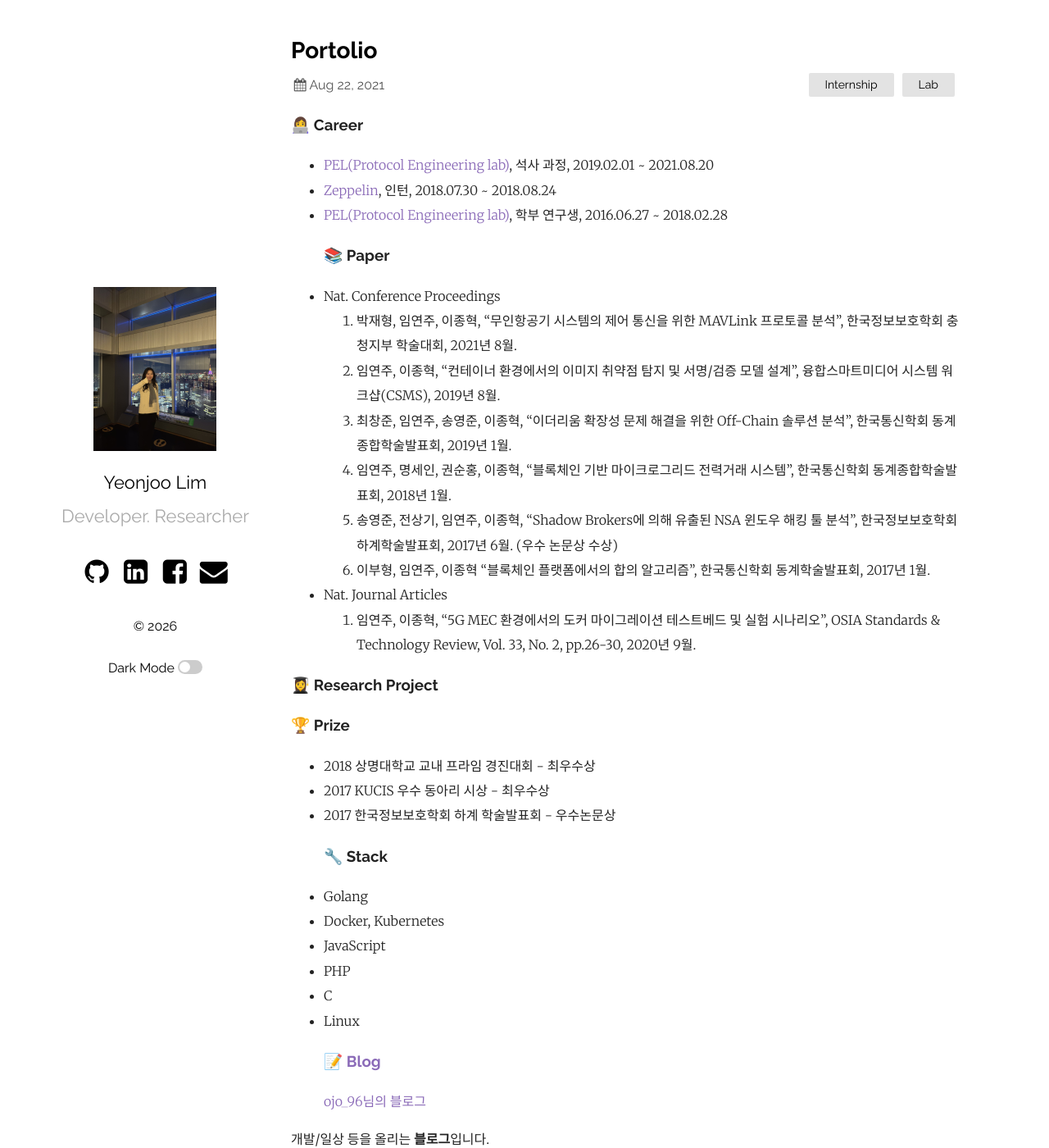
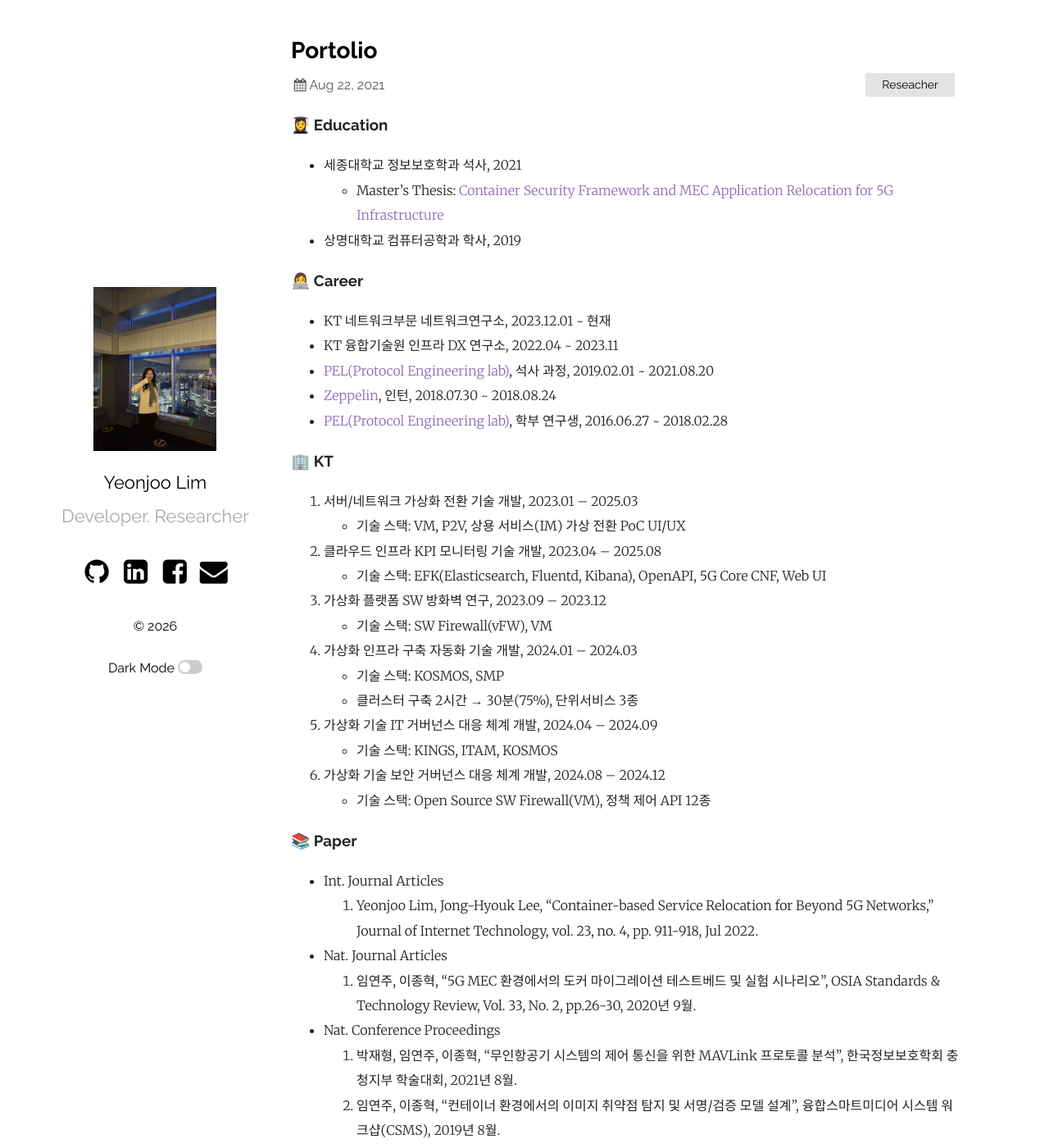
Before and after one commit to yeonjoolim/whoami, a Jekyll site: the page built from _posts/2021-08-22-post.markdown, in a window 1280 px wide and 1400 px high. Shown: the whole window at 82% size. Built offline with Jekyll 4.4.1, drawn with Linux system fonts in a browser that asks for light colours; some of the changed text lies outside the part shown.

Commit message:
Bring the older post and stack list in line with the current portfolio.
Co-authored-by: Cursor <cursoragent@cursor.com>

````diff
--- a/_posts/2021-08-22-post.markdown
+++ b/_posts/2021-08-22-post.markdown
@@ -2,15 +2,44 @@
 layout: post
 title:  "Portolio"
 date:   21-08-22 21:03:36 +0530
-last_modified_at: 22-01-20 14:19:00 +0900
-categories: Internship Lab
+last_modified_at: 26-10-26 13:44:00 +0900
+categories: Reseacher
 ---
 
+### 👩‍🎓 Education
+* 세종대학교 정보보호학과 석사, 2021
+	+ Master's Thesis: [Container Security Framework and MEC Application Relocation for 5G Infrastructure](http://sejong.dcollection.net/common/orgView/200000506160)
+* 상명대학교 컴퓨터공학과 학사, 2019
+
 ### 👩‍💻 Career
+* KT 네트워크부문 네트워크연구소, 2023.12.01 ~ 현재
+* KT 융합기술원 인프라 DX 연구소, 2022.04 ~ 2023.11
 * [PEL(Protocol Engineering lab)], 석사 과정, 2019.02.01 ~ 2021.08.20
 * [Zeppelin], 인턴, 2018.07.30 ~ 2018.08.24
 * [PEL(Protocol Engineering lab)], 학부 연구생, 2016.06.27 ~ 2018.02.28
+
+### 🏢 KT
+1. 서버/네트워크 가상화 전환 기술 개발, 2023.01 – 2025.03
+	+ 기술 스택: VM, P2V, 상용 서비스(IM) 가상 전환 PoC UI/UX
+2. 클라우드 인프라 KPI 모니터링 기술 개발, 2023.04 – 2025.08
+	+ 기술 스택: EFK(Elasticsearch, Fluentd, Kibana), OpenAPI, 5G Core CNF, Web UI
+3. 가상화 플랫폼 SW 방화벽 연구, 2023.09 – 2023.12
+	+ 기술 스택: SW Firewall(vFW), VM
+4. 가상화 인프라 구축 자동화 기술 개발, 2024.01 – 2024.03
+	+ 기술 스택: KOSMOS, SMP
+	+ 클러스터 구축 2시간 → 30분(75%), 단위서비스 3종
+5. 가상화 기술 IT 거버넌스 대응 체계 개발, 2024.04 – 2024.09
+	+ 기술 스택: KINGS, ITAM, KOSMOS
+6. 가상화 기술 보안 거버넌스 대응 체계 개발, 2024.08 – 2024.12
+	+ 기술 스택: Open Source SW Firewall(VM), 정책 제어 API 12종
+
 ### 📚 Paper
+* Int. Journal Articles
+1. Yeonjoo Lim, Jong-Hyouk Lee, “Container-based Service Relocation for Beyond 5G Networks,” Journal of Internet Technology, vol. 23, no. 4, pp. 911-918, Jul 2022.
+
+* Nat. Journal Articles
+1. 임연주, 이종혁, “5G MEC 환경에서의 도커 마이그레이션 테스트베드 및 실험 시나리오”, OSIA Standards & Technology Review, Vol. 33, No. 2, pp.26-30, 2020년 9월.
+
 * Nat. Conference Proceedings
 1. 박재형, 임연주, 이종혁, “무인항공기 시스템의 제어 통신을 위한 MAVLink 프로토콜 분석”, 한국정보보호학회 충청지부 학술대회, 2021년 8월.
 2. 임연주, 이종혁, “컨테이너 환경에서의 이미지 취약점 탐지 및 서명/검증 모델 설계”, 융합스마트미디어 시스템 워크샵(CSMS), 2019년 8월.
@@ -19,45 +48,19 @@ categories: Internship Lab
 5. 송영준, 전상기, 임연주, 이종혁, “Shadow Brokers에 의해 유출된 NSA 윈도우 해킹 툴 분석”, 한국정보보호학회 하계학술발표회, 2017년 6월. (우수 논문상 수상)
 6. 이부형, 임연주, 이종혁 “블록체인 플랫폼에서의 합의 알고리즘”, 한국통신학회 동계학술발표회, 2017년 1월.
 
-* Nat. Journal Articles
-1. 임연주, 이종혁, “5G MEC 환경에서의 도커 마이그레이션 테스트베드 및 실험 시나리오”, OSIA Standards & Technology Review, Vol. 33, No. 2, pp.26-30, 2020년 9월.
-
-### 👩‍🎓 Research Project
 ### 🏆 Prize
 * 2018 상명대학교 교내 프라임 경진대회 - 최우수상
-* 2017 KUCIS 우수 동아리 시상 - 최우수상
+* 2017 KUCIS 우수 동아리 시상 - 리포터상
 * 2017 한국정보보호학회 하계 학술발표회 - 우수논문상
+
 ### 🔧 Stack
-* Golang
-* Docker, Kubernetes
-* JavaScript
-* PHP
-* C
-* Linux
+* Golang, Docker, Kubernetes
+* JavaScript, PHP, C, Linux
+* VM, P2V, KOSMOS
+* EFK(Elasticsearch, Fluentd, Kibana), OpenAPI
+* SW Firewall(vFW), KINGS, ITAM
+
 ### [📝 Blog](https://blog.naver.com/ojo_96)
-[ojo_96님의 블로그](https://blog.naver.com/ojo_96)
 
-개발/일상 등을 올리는 **블로그**입니다.
-
-```javascript
-const Razorpay = require('razorpay');
-
-let rzp = Razorpay({
-	key_id: 'KEY_ID',
-	secret: 'name'
-});
-
-// capture request
-rzp.capture(payment_id, cost)
-	.then(function (data) {
-		return 2;
-	})
-```
-
-Check out the [Jekyll docs][jekyll-docs] for more info on how to get the most out of Jekyll. File all bugs/feature requests at [Jekyll’s GitHub repo][jekyll-gh]. If you have questions, you can ask them on [Jekyll Talk][jekyll-talk].
-
-[jekyll-docs]: https://jekyllrb.com/docs/home
-[jekyll-gh]:   https://github.com/jekyll/jekyll
-[jekyll-talk]: https://talk.jekyllrb.com/
 [PEL(Protocol Engineering lab)]: http://pel.sejong.ac.kr/wordpress/
 [Zeppelin]: https://zeppelin.apache.org/
````
Also changed, not shown: portfolio.md (+9 -0 lines).
